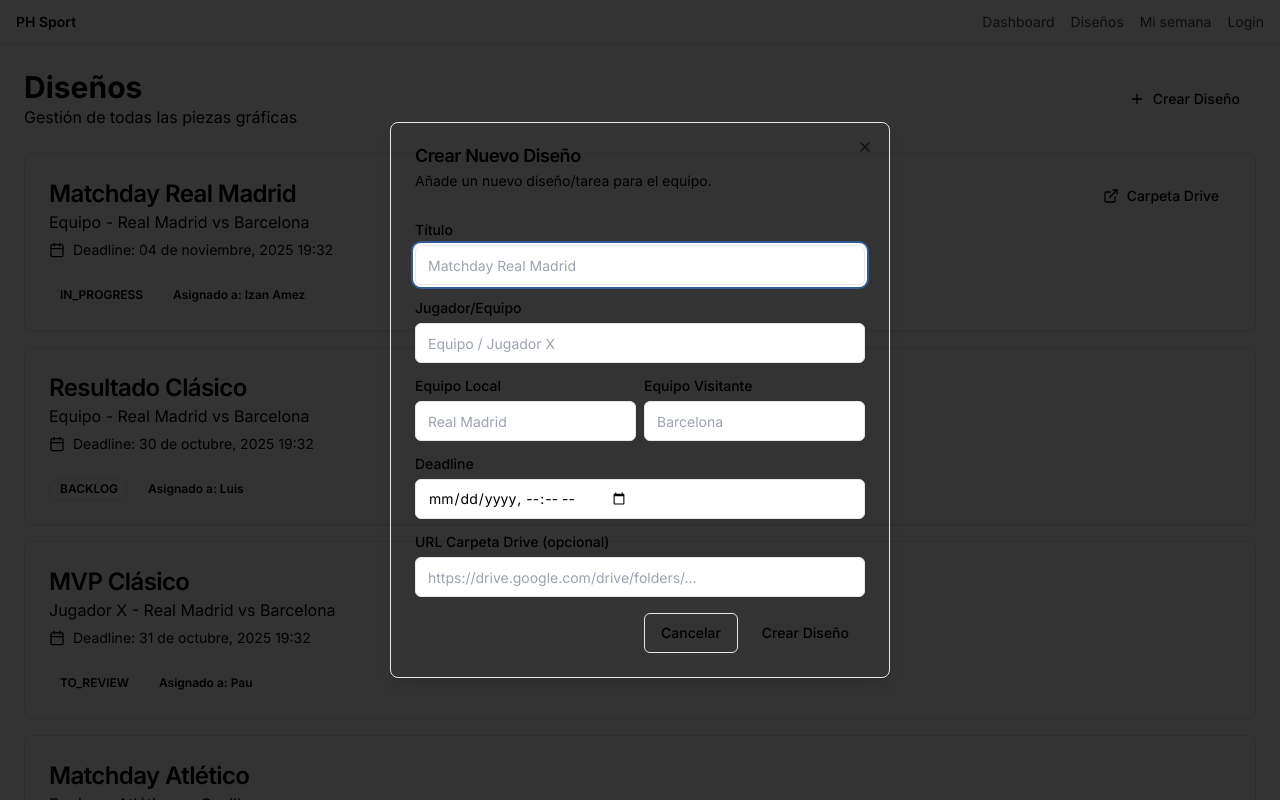
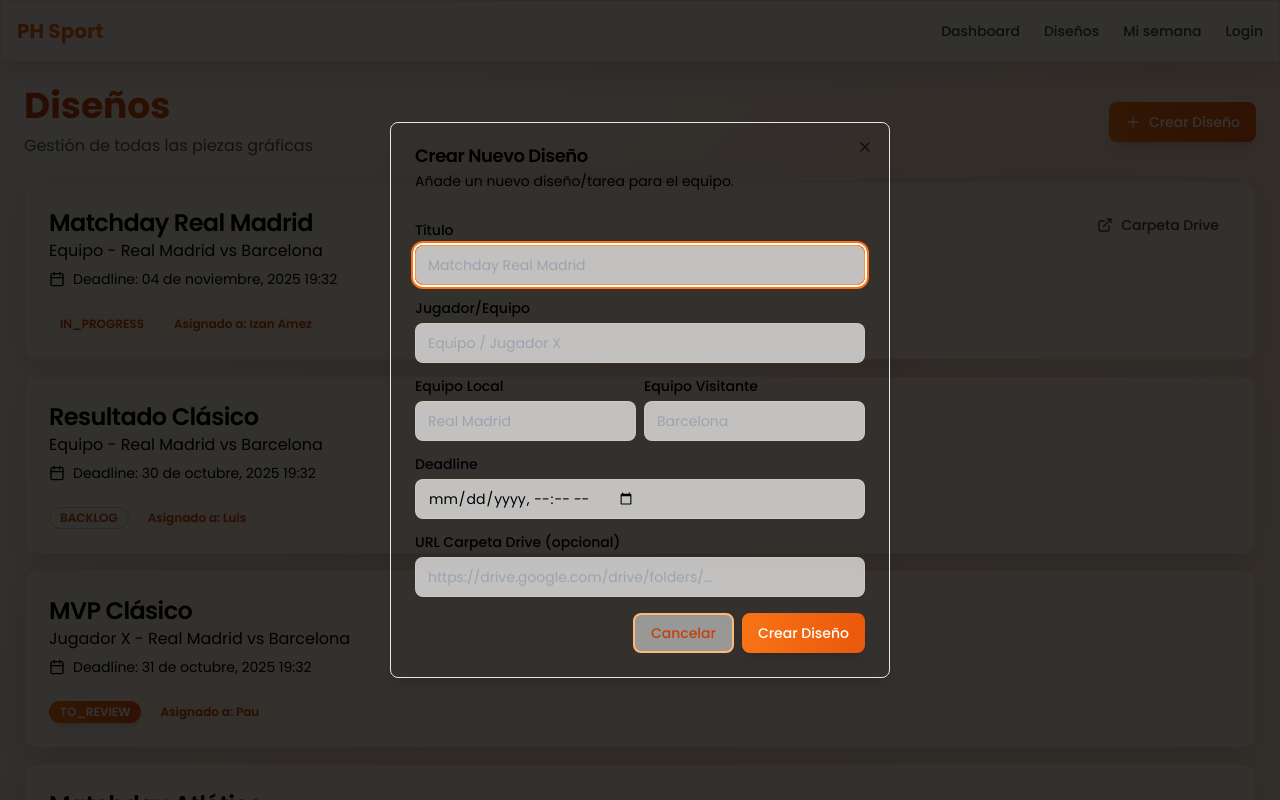
Before and after one commit to RodzCantCode/ph-sport-dev, a Next.js app: page /designs in a window 1280 px wide. Both pictures are taken after a click on the button "Crear Diseño". Shown: the top 800 px of the page. Built offline with nearby package versions, Linux system fonts and the light colour scheme.

Commit message:
v0.1 - Rediseño visual

```diff
--- a/app/designs/page.tsx
+++ b/app/designs/page.tsx
@@ -53,13 +53,15 @@ export default function DesignsPage() {
   if (loading) return <div className="p-6">Cargando...</div>;
 
   return (
-    <div className="flex flex-col gap-6 p-6">
-      <div className="flex items-center justify-between">
+    <div className="flex flex-col gap-6 p-6 animate-fade-in">
+      <div className="flex items-center justify-between animate-slide-up">
         <div>
-          <h1 className="text-3xl font-bold">Diseños</h1>
-          <p className="text-muted-foreground">Gestión de todas las piezas gráficas</p>
+          <h1 className="text-4xl font-bold bg-gradient-to-r from-orange-700 to-orange-600 bg-clip-text text-transparent mb-2">
+            Diseños
+          </h1>
+          <p className="text-gray-600">Gestión de todas las piezas gráficas</p>
         </div>
-        <Button onClick={() => setDialogOpen(true)}>
+        <Button onClick={() => setDialogOpen(true)} className="animate-slide-up">
           <Plus className="mr-2 h-4 w-4" />
           Crear Diseño
         </Button>
@@ -73,8 +75,12 @@ export default function DesignsPage() {
             </CardContent>
           </Card>
         ) : (
-          items.map((design) => (
-            <Card key={design.id}>
+          items.map((design, index) => (
+            <Card
+              key={design.id}
+              className="animate-slide-up"
+              style={{ animationDelay: `${index * 0.1}s` }}
+            >
               <CardHeader>
                 <div className="flex items-start justify-between">
                   <div>
--- a/app/globals.css
+++ b/app/globals.css
@@ -1,3 +1,119 @@
 @tailwind base;
 @tailwind components;
 @tailwind utilities;
+
+/* Custom CSS Variables for Orange Palette */
+@layer base {
+  :root {
+    --orange-50: #fff7ed;
+    --orange-100: #ffedd5;
+    --orange-200: #fed7aa;
+    --orange-300: #fdba74;
+    --orange-400: #fb923c;
+    --orange-500: #f97316;
+    --orange-600: #ea580c;
+    --orange-700: #c2410c;
+    --orange-800: #9a3412;
+    --orange-900: #7c2d12;
+    --orange-950: #431407;
+
+    /* Glass effect colors */
+    --glass-bg: rgba(255, 247, 237, 0.7);
+    --glass-border: rgba(249, 115, 22, 0.2);
+    --glass-shadow: rgba(0, 0, 0, 0.1);
+
+    /* Background gradients */
+    --bg-gradient: linear-gradient(135deg, #fff7ed 0%, #ffe4d0 50%, #ffedd5 100%);
+  }
+}
+
+/* Global animations */
+@layer utilities {
+  .animate-page-enter {
+    animation: pageEnter 0.4s ease-out;
+  }
+
+  .animate-fade-in {
+    animation: fadeIn 0.5s ease-in;
+  }
+
+  .animate-slide-up {
+    animation: slideUp 0.4s ease-out;
+  }
+
+  .glass-effect {
+    background: rgba(255, 247, 237, 0.75);
+    backdrop-filter: blur(20px) saturate(180%);
+    -webkit-backdrop-filter: blur(20px) saturate(180%);
+    border: 1px solid rgba(249, 115, 22, 0.18);
+    box-shadow: 0 8px 32px rgba(0, 0, 0, 0.12);
+  }
+
+  .glass-effect-strong {
+    background: rgba(255, 247, 237, 0.85);
+    backdrop-filter: blur(25px) saturate(180%);
+    -webkit-backdrop-filter: blur(25px) saturate(180%);
+    border: 1px solid rgba(249, 115, 22, 0.25);
+    box-shadow: 0 8px 32px rgba(0, 0, 0, 0.15);
+  }
+
+  .hover-lift {
+    transition: all 0.3s cubic-bezier(0.4, 0, 0.2, 1);
+  }
+
+  .hover-lift:hover {
+    transform: translateY(-4px);
+    box-shadow: 0 12px 40px rgba(249, 115, 22, 0.25);
+  }
+
+  .hover-glow {
+    transition: all 0.3s ease;
+  }
+
+  .hover-glow:hover {
+    box-shadow: 0 0 20px rgba(249, 115, 22, 0.4);
+  }
+}
+
+/* Keyframe animations */
+@keyframes pageEnter {
+  from {
+    opacity: 0;
+    transform: translateY(20px);
+  }
+  to {
+    opacity: 1;
+    transform: translateY(0);
+  }
+}
+
+@keyframes fadeIn {
+  from {
+    opacity: 0;
+  }
+  to {
+    opacity: 1;
+  }
+}
+
+@keyframes slideUp {
+  from {
+    opacity: 0;
+    transform: translateY(30px);
+  }
+  to {
+    opacity: 1;
+    transform: translateY(0);
+  }
+}
+
+/* Smooth scrolling */
+html {
+  scroll-behavior: smooth;
+}
+
+/* Body background gradient */
+body {
+  background: var(--bg-gradient);
+  min-height: 100vh;
+}
--- a/app/layout.tsx
+++ b/app/layout.tsx
@@ -1,9 +1,13 @@
 import type { Metadata } from 'next';
-import { Inter } from 'next/font/google';
+import { Poppins } from 'next/font/google';
 import Link from 'next/link';
 import './globals.css';
 
-const inter = Inter({ subsets: ['latin'] });
+const poppins = Poppins({
+  weight: ['300', '400', '500', '600', '700'],
+  subsets: ['latin'],
+  display: 'swap',
+});
 
 export const metadata: Metadata = {
   title: 'PH Sport Dashboard',
@@ -17,19 +21,48 @@ export default function RootLayout({
 }) {
   return (
     <html lang="es">
-      <body className={inter.className}>
-        <header className="w-full border-b bg-white">
-          <nav className="mx-auto flex max-w-7xl items-center justify-between px-4 py-3">
-            <Link href="/" className="text-sm font-semibold">PH Sport</Link>
-            <div className="flex items-center gap-4 text-sm text-gray-700">
-              <Link href="/dashboard" className="hover:text-black">Dashboard</Link>
-              <Link href="/designs" className="hover:text-black">Diseños</Link>
-              <Link href="/my-week" className="hover:text-black">Mi semana</Link>
-              <Link href="/login" className="hover:text-black">Login</Link>
+      <body className={poppins.className}>
+        <header className="glass-effect-strong sticky top-0 z-50 w-full border-b border-orange-200/30">
+          <nav className="mx-auto flex max-w-7xl items-center justify-between px-4 py-4">
+            <Link
+              href="/"
+              className="text-xl font-bold bg-gradient-to-r from-orange-600 to-orange-500 bg-clip-text text-transparent hover:from-orange-700 hover:to-orange-600 transition-all duration-300"
+            >
+              PH Sport
+            </Link>
+            <div className="flex items-center gap-6 text-sm font-medium">
+              <Link
+                href="/dashboard"
+                className="text-gray-700 hover:text-orange-600 transition-colors duration-200 relative group"
+              >
+                Dashboard
+                <span className="absolute -bottom-1 left-0 w-0 h-0.5 bg-orange-500 transition-all duration-300 group-hover:w-full"></span>
+              </Link>
+              <Link
+                href="/designs"
+                className="text-gray-700 hover:text-orange-600 transition-colors duration-200 relative group"
+              >
+                Diseños
+                <span className="absolute -bottom-1 left-0 w-0 h-0.5 bg-orange-500 transition-all duration-300 group-hover:w-full"></span>
+              </Link>
+              <Link
+                href="/my-week"
+                className="text-gray-700 hover:text-orange-600 transition-colors duration-200 relative group"
+              >
+                Mi semana
+                <span className="absolute -bottom-1 left-0 w-0 h-0.5 bg-orange-500 transition-all duration-300 group-hover:w-full"></span>
+              </Link>
+              <Link
+                href="/login"
+                className="text-gray-700 hover:text-orange-600 transition-colors duration-200 relative group"
+              >
+                Login
+                <span className="absolute -bottom-1 left-0 w-0 h-0.5 bg-orange-500 transition-all duration-300 group-hover:w-full"></span>
+              </Link>
             </div>
           </nav>
         </header>
-        <main>{children}</main>
+        <main className="animate-page-enter">{children}</main>
       </body>
     </html>
   );
--- a/app/my-week/page.tsx
+++ b/app/my-week/page.tsx
@@ -88,10 +88,12 @@ export default function MyWeekPage() {
   const filteredItems = items.filter((it) => !designerId || it.designer_id === designerId);
 
   return (
-    <div className="flex flex-col gap-6 p-6">
-      <div>
-        <h1 className="text-3xl font-bold">Mi Semana</h1>
-        <p className="text-muted-foreground">Tus tareas asignadas</p>
+    <div className="flex flex-col gap-6 p-6 animate-fade-in">
+      <div className="animate-slide-up">
+        <h1 className="text-4xl font-bold bg-gradient-to-r from-orange-700 to-orange-600 bg-clip-text text-transparent mb-2">
+          Mi Semana
+        </h1>
+        <p className="text-gray-600">Tus tareas asignadas</p>
       </div>
 
       <div className="grid gap-4">
@@ -102,10 +104,14 @@ export default function MyWeekPage() {
             </CardContent>
           </Card>
         ) : (
-          filteredItems.map((task) => {
+          filteredItems.map((task, index) => {
             const nextStatuses = statusFlow[task.status];
             return (
-              <Card key={task.id}>
+              <Card
+                key={task.id}
+                className="animate-slide-up"
+                style={{ animationDelay: `${index * 0.1}s` }}
+              >
                 <CardHeader>
                   <CardTitle>{task.title}</CardTitle>
                   <CardDescription>
--- a/components/ui/badge.tsx
+++ b/components/ui/badge.tsx
@@ -4,16 +4,16 @@ import { cva, type VariantProps } from 'class-variance-authority';
 import { cn } from '@/lib/utils';
 
 const badgeVariants = cva(
-  'inline-flex items-center rounded-full border px-2.5 py-0.5 text-xs font-semibold transition-colors focus:outline-none focus:ring-2 focus:ring-ring focus:ring-offset-2',
+  'inline-flex items-center rounded-full border px-2.5 py-0.5 text-xs font-semibold transition-all duration-300 focus:outline-none focus:ring-2 focus:ring-orange-500 focus:ring-offset-2',
   {
     variants: {
       variant: {
-        default: 'border-transparent bg-primary text-primary-foreground hover:bg-primary/80',
+        default: 'border-transparent bg-gradient-to-r from-orange-500 to-orange-600 text-white hover:from-orange-600 hover:to-orange-700 shadow-md hover-lift',
         secondary:
-          'border-transparent bg-secondary text-secondary-foreground hover:bg-secondary/80',
+          'border-transparent bg-orange-100 text-orange-700 hover:bg-orange-200',
         destructive:
-          'border-transparent bg-destructive text-destructive-foreground hover:bg-destructive/80',
-        outline: 'text-foreground',
+          'border-transparent bg-red-500 text-white hover:bg-red-600 shadow-md',
+        outline: 'border-orange-300 text-orange-700 hover:bg-orange-50',
       },
     },
     defaultVariants: {
--- a/components/ui/button.tsx
+++ b/components/ui/button.tsx
@@ -5,17 +5,17 @@ import { cva, type VariantProps } from 'class-variance-authority';
 import { cn } from '@/lib/utils';
 
 const buttonVariants = cva(
-  'inline-flex items-center justify-center whitespace-nowrap rounded-md text-sm font-medium ring-offset-background transition-colors focus-visible:outline-none focus-visible:ring-2 focus-visible:ring-ring focus-visible:ring-offset-2 disabled:pointer-events-none disabled:opacity-50',
+  'inline-flex items-center justify-center whitespace-nowrap rounded-lg text-sm font-medium ring-offset-background transition-all duration-300 focus-visible:outline-none focus-visible:ring-2 focus-visible:ring-orange-500 focus-visible:ring-offset-2 disabled:pointer-events-none disabled:opacity-50',
   {
     variants: {
       variant: {
-        default: 'bg-primary text-primary-foreground hover:bg-primary/90',
-        destructive: 'bg-destructive text-destructive-foreground hover:bg-destructive/90',
+        default: 'bg-gradient-to-r from-orange-500 to-orange-600 text-white shadow-lg hover:from-orange-600 hover:to-orange-700 hover:shadow-xl hover-lift hover-glow',
+        destructive: 'bg-red-500 text-white hover:bg-red-600 shadow-lg hover-lift',
         outline:
-          'border border-input bg-background hover:bg-accent hover:text-accent-foreground',
-        secondary: 'bg-secondary text-secondary-foreground hover:bg-secondary/80',
-        ghost: 'hover:bg-accent hover:text-accent-foreground',
-        link: 'text-primary underline-offset-4 hover:underline',
+          'border-2 border-orange-300 bg-white/50 backdrop-blur-sm text-orange-700 hover:bg-orange-50 hover:border-orange-400 hover-lift',
+        secondary: 'bg-orange-100 text-orange-700 hover:bg-orange-200 shadow-md hover-lift',
+        ghost: 'hover:bg-orange-50 hover:text-orange-700 text-gray-700',
+        link: 'text-orange-600 underline-offset-4 hover:text-orange-700 hover:underline',
       },
       size: {
         default: 'h-10 px-4 py-2',
--- a/components/ui/card.tsx
+++ b/components/ui/card.tsx
@@ -6,7 +6,10 @@ const Card = React.forwardRef<HTMLDivElement, React.HTMLAttributes<HTMLDivElemen
   ({ className, ...props }, ref) => (
     <div
       ref={ref}
-      className={cn('rounded-lg border bg-card text-card-foreground shadow-sm', className)}
+      className={cn(
+        'glass-effect rounded-xl border border-orange-200/30 text-card-foreground shadow-lg hover-lift',
+        className
+      )}
       {...props}
     />
   )
--- a/components/ui/input.tsx
+++ b/components/ui/input.tsx
@@ -10,7 +10,7 @@ const Input = React.forwardRef<HTMLInputElement, InputProps>(
       <input
         type={type}
         className={cn(
-          'flex h-10 w-full rounded-md border border-input bg-background px-3 py-2 text-sm ring-offset-background file:border-0 file:bg-transparent file:text-sm file:font-medium placeholder:text-muted-foreground focus-visible:outline-none focus-visible:ring-2 focus-visible:ring-ring focus-visible:ring-offset-2 disabled:cursor-not-allowed disabled:opacity-50',
+          'flex h-10 w-full rounded-lg border border-orange-200/30 bg-white/70 backdrop-blur-sm px-3 py-2 text-sm ring-offset-background file:border-0 file:bg-transparent file:text-sm file:font-medium placeholder:text-gray-400 focus-visible:outline-none focus-visible:ring-2 focus-visible:ring-orange-500 focus-visible:ring-offset-2 focus-visible:border-orange-400 transition-all duration-300 disabled:cursor-not-allowed disabled:opacity-50',
           className
         )}
         ref={ref}
--- a/tailwind.config.ts
+++ b/tailwind.config.ts
@@ -7,7 +7,37 @@ const config: Config = {
     './app/**/*.{js,ts,jsx,tsx,mdx}',
   ],
   theme: {
-    extend: {},
+    extend: {
+      colors: {
+        orange: {
+          50: '#fff7ed',
+          100: '#ffedd5',
+          200: '#fed7aa',
+          300: '#fdba74',
+          400: '#fb923c',
+          500: '#f97316',
+          600: '#ea580c',
+          700: '#c2410c',
+          800: '#9a3412',
+          900: '#7c2d12',
+          950: '#431407',
+        },
+      },
+      backgroundImage: {
+        'gradient-radial': 'radial-gradient(var(--tw-gradient-stops))',
+        'gradient-conic': 'conic-gradient(from 180deg at 50% 50%, var(--tw-gradient-stops))',
+        'glass-gradient': 'linear-gradient(135deg, rgba(255, 247, 237, 0.9) 0%, rgba(255, 237, 213, 0.8) 100%)',
+      },
+      animation: {
+        'page-enter': 'pageEnter 0.4s ease-out',
+        'fade-in': 'fadeIn 0.5s ease-in',
+        'slide-up': 'slideUp 0.4s ease-out',
+        'pulse-slow': 'pulse 3s cubic-bezier(0.4, 0, 0.6, 1) infinite',
+      },
+      backdropBlur: {
+        xs: '2px',
+      },
+    },
   },
   plugins: [],
 };
```
Also changed, not shown: app/dashboard/page.tsx (+29 -23 lines), app/login/page.tsx (+14 -11 lines).
